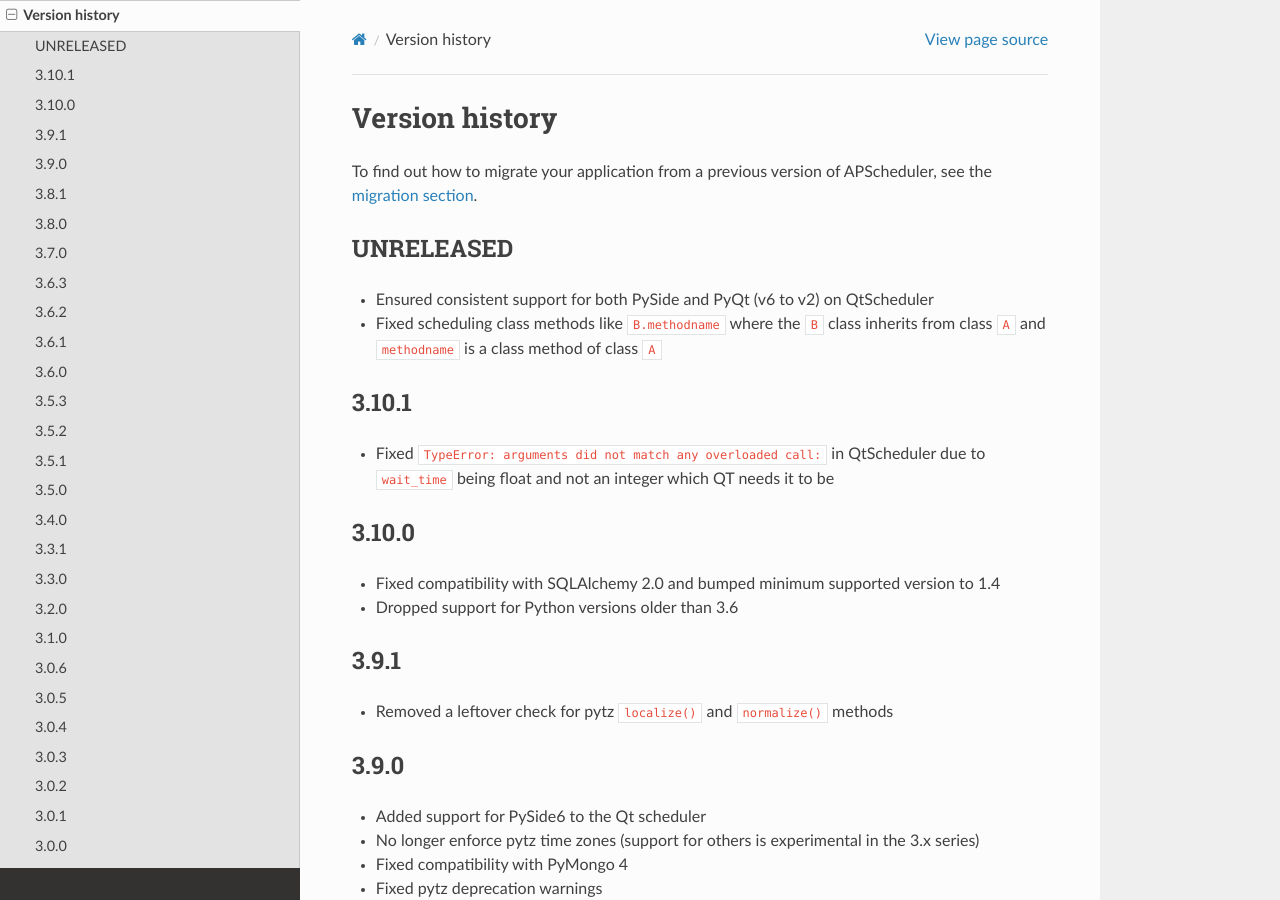
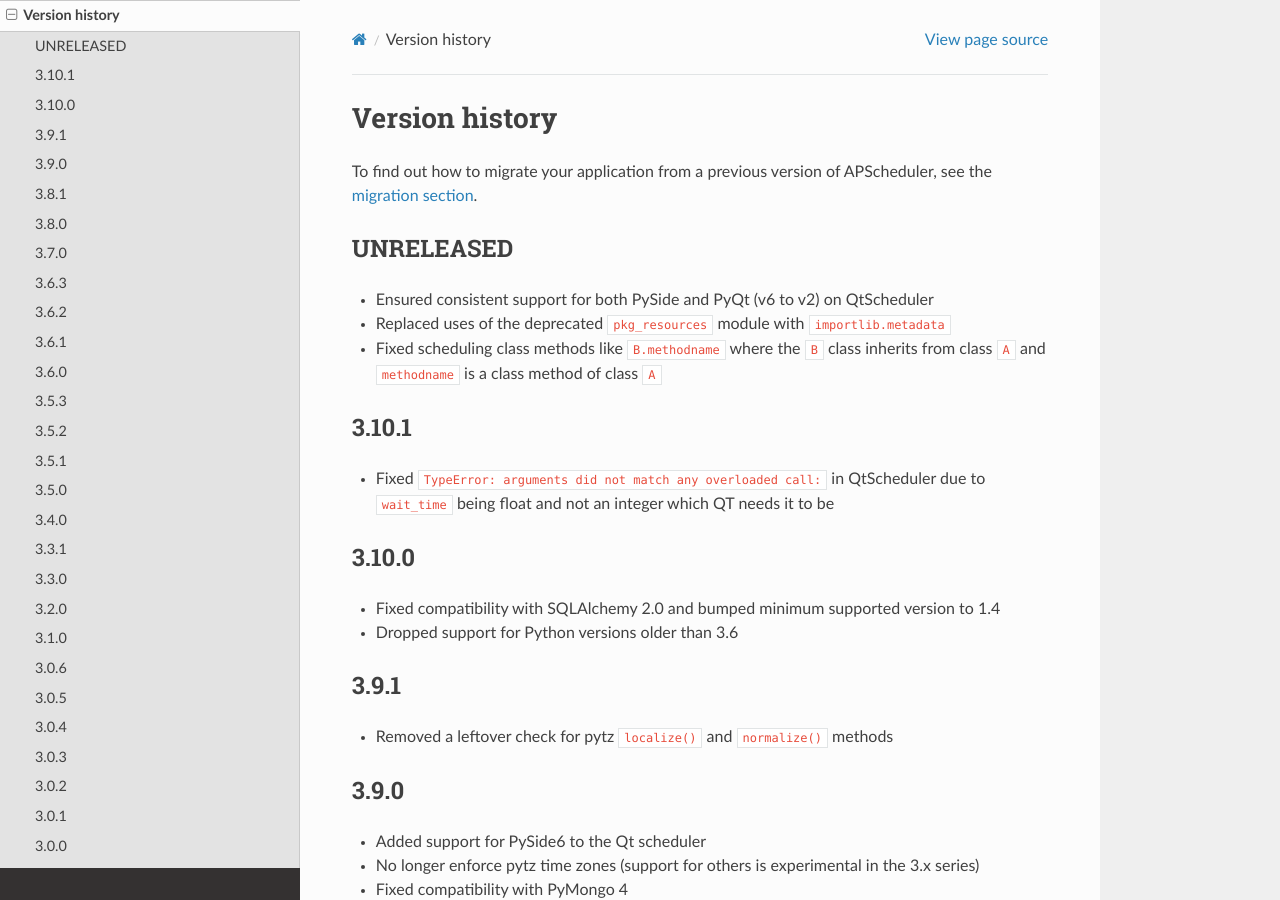
Before and after one commit to agronholm/apscheduler, a Sphinx documentation site: the page built from docs/versionhistory.rst, in a window 1280 px wide and 900 px high. Built offline with Sphinx 7.4.7 and the Read the Docs theme 2.0.0, drawn with Linux system fonts in a browser that asks for light colours.

Commit message:
Added changelog entry for #726

```diff
--- a/docs/versionhistory.rst
+++ b/docs/versionhistory.rst
@@ -8,6 +8,7 @@
 ----------
 
 * Ensured consistent support for both PySide and PyQt (v6 to v2) on QtScheduler
+* Replaced uses of the deprecated ``pkg_resources`` module with ``importlib.metadata``
 * Fixed scheduling class methods like ``B.methodname`` where the ``B`` class inherits
   from class ``A`` and ``methodname`` is a class method of class ``A``
 
```
